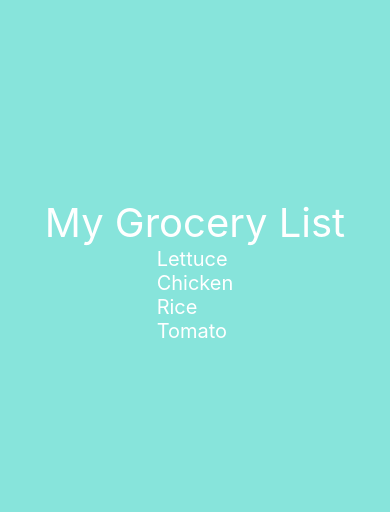
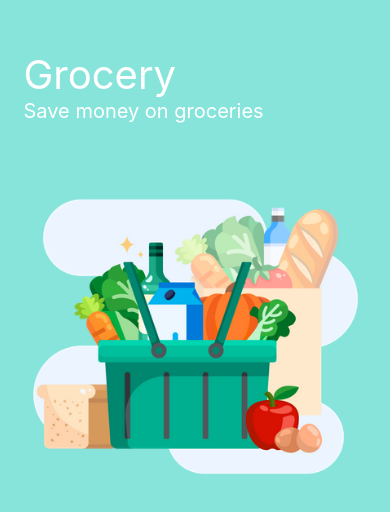
Before and after one commit to aaronchan73/sarap, a React Native app: screen / in a window 390 px wide. Shown: the part 152-664 px from the top of the page. Built offline with nearby package versions, Linux system fonts and the light colour scheme.

Commit message:
Added home page styling

```diff
--- a/App.js
+++ b/App.js
@@ -1,14 +1,12 @@
-import { StatusBar } from 'expo-status-bar';
-import React from 'react';
-import { StyleSheet, Text, View } from 'react-native';
-import Home from './components/Home';
-import GroceryList from './components/GroceryList';
+import { StatusBar } from "expo-status-bar";
+import React from "react";
+import { StyleSheet, Text, View } from "react-native";
+import Splash from "./components/Splash";
 
 export default function App() {
   return (
     <View style={styles.container}>
-      <Home />
-      <GroceryList />
+      <Splash />
       <StatusBar style="auto" />
     </View>
   );
@@ -17,8 +15,8 @@ export default function App() {
 const styles = StyleSheet.create({
   container: {
     flex: 1,
-    backgroundColor: '#87E4DB',
-    alignItems: 'center',
-    justifyContent: 'center',
+    backgroundColor: "#87E4DB",
+    alignItems: "center",
+    justifyContent: "center",
   },
 });
--- a/components/Home.js
+++ /dev/null
@@ -1,19 +0,0 @@
-import React from "react";
-import { View, Text, StyleSheet } from "react-native";
-
-const Home = () => {
-  return (
-    <View>
-      <Text style={styles.title}>My Grocery List</Text>
-    </View>
-  );
-};
-
-const styles = StyleSheet.create({
-  title: {
-    color: "white",
-    fontSize: 40,
-  },
-});
-
-export default Home;
--- /dev/null
+++ b/components/Splash.css
@@ -0,0 +1,7 @@
+.splashArt {
+  position: absolute;
+  width: 314px;
+  height: 108px;
+  left: 38px;
+  top: 157px;
+}
--- /dev/null
+++ b/components/Splash.js
@@ -0,0 +1,31 @@
+import React from "react";
+import { View, Text, StyleSheet, Image } from "react-native";
+import splashArt from "../assets/splash_art.png";
+
+const Home = () => {
+  return (
+    <View>
+      <Text style={styles.title}>Grocery</Text>
+      <Text style={styles.caption}>Save money on groceries</Text>
+      <Image source={splashArt} style={styles.splash_art} />
+    </View>
+  );
+};
+
+const styles = StyleSheet.create({
+  title: {
+    color: "white",
+    fontSize: 40,
+  },
+  caption: {
+    color: "white",
+    fontSize: 20,
+  },
+  splash_art: {
+    width: 343,
+    height: 367,
+    top: 30,
+  },
+});
+
+export default Home;
```
Also changed, not shown: assets/freshco.png (added).
